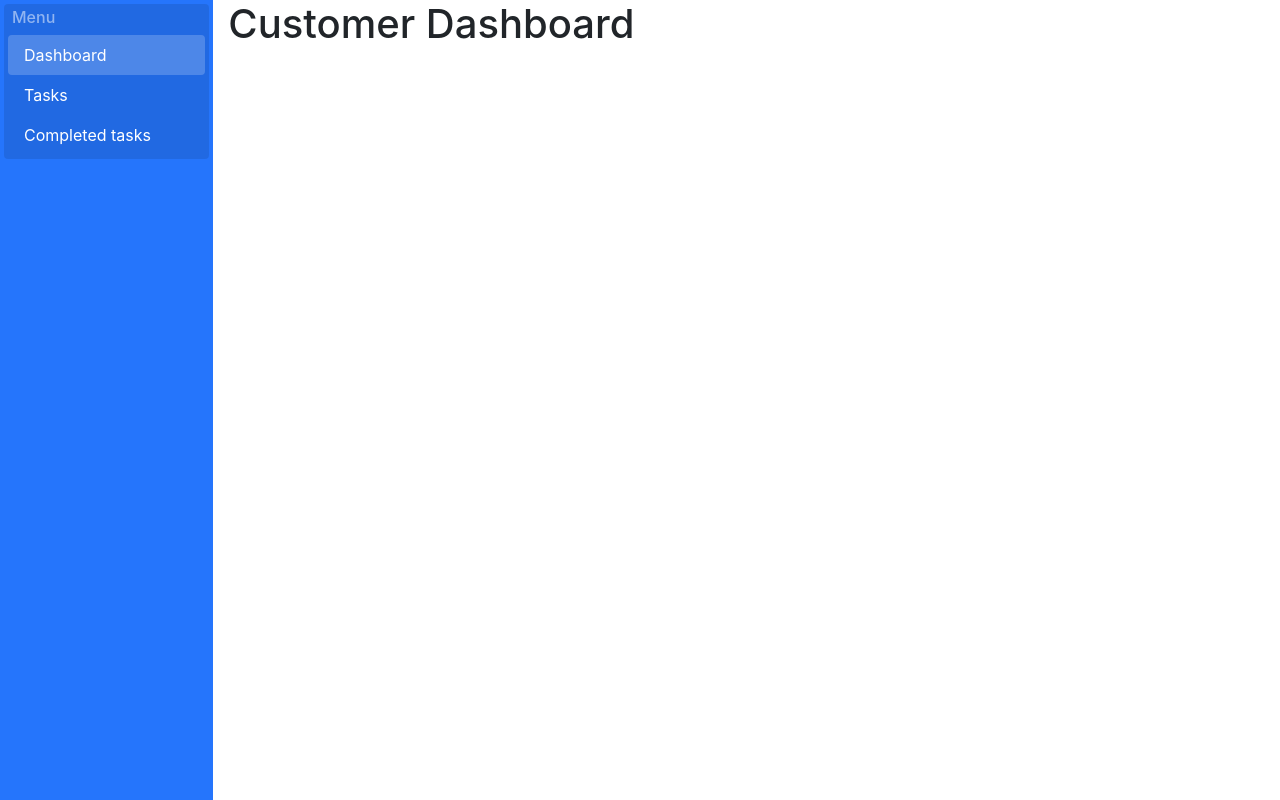
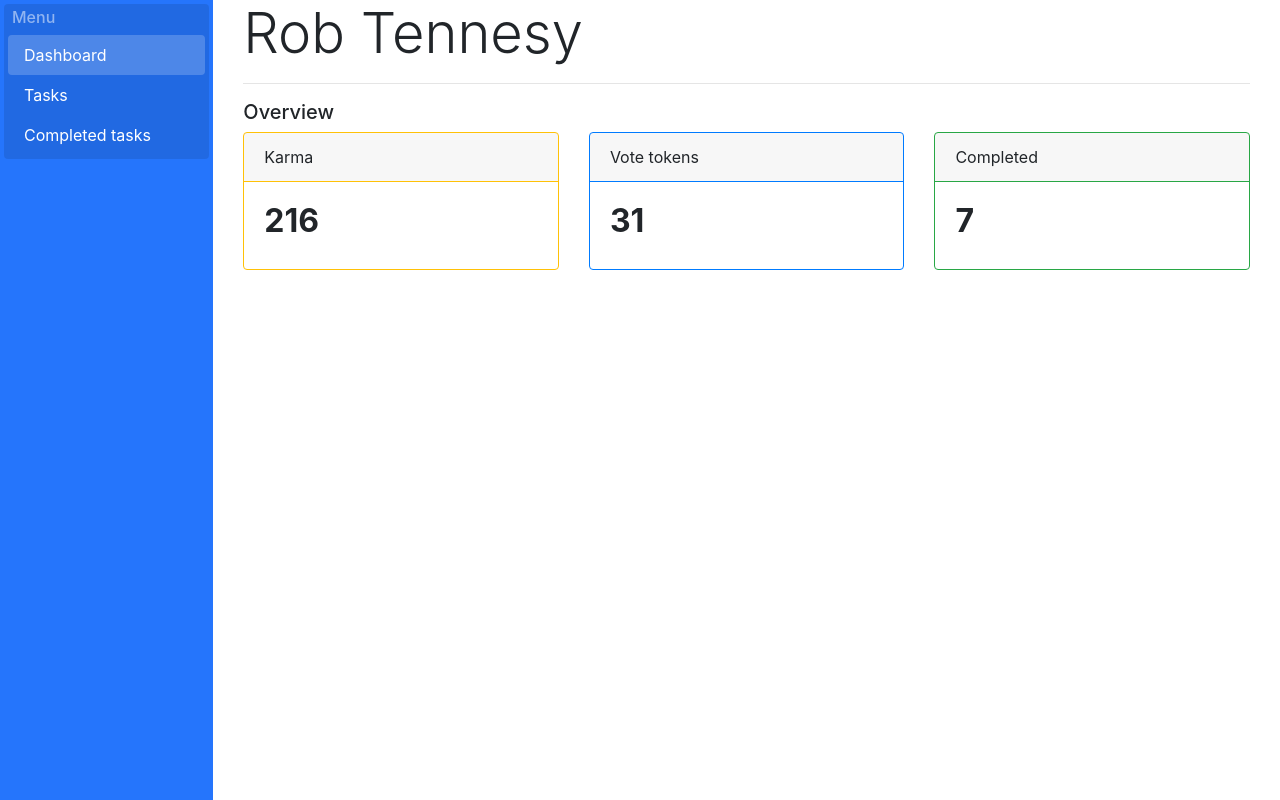
Before and after one commit to odysseyhack/tradisys-apg-s2w-web, a Vue app: page /customer in a window 1280 px wide. Built offline with nearby package versions, Linux system fonts and the light colour scheme.

Commit message:
Tasks for customer

```diff
--- a/src/views/inner/customer/Dashboard.vue
+++ b/src/views/inner/customer/Dashboard.vue
@@ -1,11 +1,61 @@
 <template>
-  <div>
-    <h1>Customer Dashboard</h1>
+  <div class="container-fluid">
+    <h1 class="display-4">{{ user.firstName}} {{ user.lastName}}</h1>
+    <hr>
+    <p class="h5">Overview</p>
+    <b-card-group deck>
+      <b-card
+        header="Karma"
+        border-variant="warning"
+        header-border-variant="warning"
+      >
+        <b-card-text>
+          <h2 class="font-weight-bold">
+            {{user.karma}}
+          </h2>
+        </b-card-text>
+      </b-card>
+
+      <b-card
+        header="Vote tokens"
+        border-variant="primary"
+        header-border-variant="primary"
+      >
+        <b-card-text>
+          <h2 class="font-weight-bold">
+            {{user.tokens}}
+          </h2>
+        </b-card-text>
+      </b-card>
+
+      <b-card
+        header="Completed"
+        border-variant="success"
+        header-border-variant="success"
+      >
+        <b-card-text>
+          <h2 class="font-weight-bold">
+            {{user.completed}}
+          </h2>
+        </b-card-text>
+      </b-card>
+    </b-card-group>
   </div>
 </template>
 
 <script>
 export default {
+  data () {
+    return {
+      user: {
+        firstName: 'Rob',
+        lastName: 'Tennesy',
+        karma: 216,
+        tokens: 31,
+        completed: 7
+      }
+    }
+  }
 }
 </script>
 
--- /dev/null
+++ b/src/views/inner/customer/tasks/Tasks.vue
@@ -0,0 +1,90 @@
+<template>
+<div class="container-fluid">
+  <div class="wrap-tasks mt-3">
+
+      <div class="card flex-row flex-wrap mt-3">
+        <div class="card-header border-0 p-0">
+            <img src="https://www.holland.com/static/design/0BC4B5D1-A9FA-4DDE-875A-3D3F8A9C9C35-1633-fsm/gfx/9d3d-b54db275f891_1900x1050.jpg" alt="" width="300">
+        </div>
+        <div class="card-block px-2 p-1">
+            <h4 class="card-title">Lorem ipsmus</h4>
+            <span class="card-text">Description.</span><br>
+
+        </div>
+        <div class="card-footer w-100 text-muted p-2">
+            <button href="#" class="btn btn-success">I do that!</button>
+            <p style="margin: 5px 10px 0 0; display: inline-block; float:right; font-weight: 700;" class="mb-0">5 hours</p>
+        </div>
+      </div>
+
+      <div class="card flex-row flex-wrap mt-3">
+        <div class="card-header border-0 p-0">
+            <img src="https://www.holland.com/static/design/0BC4B5D1-A9FA-4DDE-875A-3D3F8A9C9C35-1633-fsm/gfx/9d3d-b54db275f891_1900x1050.jpg" alt="" width="300">
+        </div>
+        <div class="card-block px-2 p-1">
+            <h4 class="card-title">Lorem ipsmus</h4>
+            <span class="card-text">Description.</span><br>
+
+        </div>
+        <div class="card-footer w-100 text-muted p-2">
+            <button href="#" class="btn btn-success">I do that!</button>
+            <p style="margin: 5px 10px 0 0; display: inline-block; float:right; font-weight: 700;" class="mb-0">5 hours</p>
+        </div>
+      </div>
+
+      <div class="card flex-row flex-wrap mt-3">
+        <div class="card-header border-0 p-0">
+            <img src="https://www.holland.com/static/design/0BC4B5D1-A9FA-4DDE-875A-3D3F8A9C9C35-1633-fsm/gfx/9d3d-b54db275f891_1900x1050.jpg" alt="" width="300">
+        </div>
+        <div class="card-block px-2 p-1">
+            <h4 class="card-title">Lorem ipsmus</h4>
+            <span class="card-text">Description.</span><br>
+
+        </div>
+        <div class="card-footer w-100 text-muted p-2">
+            <button href="#" class="btn btn-success">I do that!</button>
+            <p style="margin: 5px 10px 0 0; display: inline-block; float:right; font-weight: 700;" class="mb-0">5 hours</p>
+        </div>
+      </div>
+
+      <div class="card flex-row flex-wrap mt-3">
+        <div class="card-header border-0 p-0">
+            <img src="https://www.holland.com/static/design/0BC4B5D1-A9FA-4DDE-875A-3D3F8A9C9C35-1633-fsm/gfx/9d3d-b54db275f891_1900x1050.jpg" alt="" width="300">
+        </div>
+        <div class="card-block px-2 p-1">
+            <h4 class="card-title">Lorem ipsmus</h4>
+            <span class="card-text">Description.</span><br>
+
+        </div>
+        <div class="card-footer w-100 text-muted p-2">
+            <button href="#" class="btn btn-success">I do that!</button>
+            <p style="margin: 5px 10px 0 0; display: inline-block; float:right; font-weight: 700;" class="mb-0">5 hours</p>
+        </div>
+      </div>
+
+      <div class="card flex-row flex-wrap mt-3">
+        <div class="card-header border-0 p-0">
+            <img src="https://www.holland.com/static/design/0BC4B5D1-A9FA-4DDE-875A-3D3F8A9C9C35-1633-fsm/gfx/9d3d-b54db275f891_1900x1050.jpg" alt="" width="300">
+        </div>
+        <div class="card-block px-2 p-1">
+            <h4 class="card-title">Lorem ipsmus</h4>
+            <span class="card-text">Description.</span><br>
+
+        </div>
+        <div class="card-footer w-100 text-muted p-2">
+            <button href="#" class="btn btn-success">I do that!</button>
+            <p style="margin: 5px 10px 0 0; display: inline-block; float:right; font-weight: 700;" class="mb-0">5 hours</p>
+        </div>
+      </div>
+  </div>
+</div>
+</template>
+
+<script>
+export default {
+}
+</script>
+
+<style scoped>
+
+</style>
```
Also changed, not shown: src/router/routes/customer.js (+8 -0 lines), src/views/inner/customer/Root.vue (+0 -17 lines), src/views/inner/customer/tasks/Open.vue (deleted, +0 -14 lines), src/views/inner/customer/tasks/Progress.vue (deleted, +0 -14 lines), src/views/inner/customer/tasks/Rejected.vue (deleted, +0 -14 lines).
